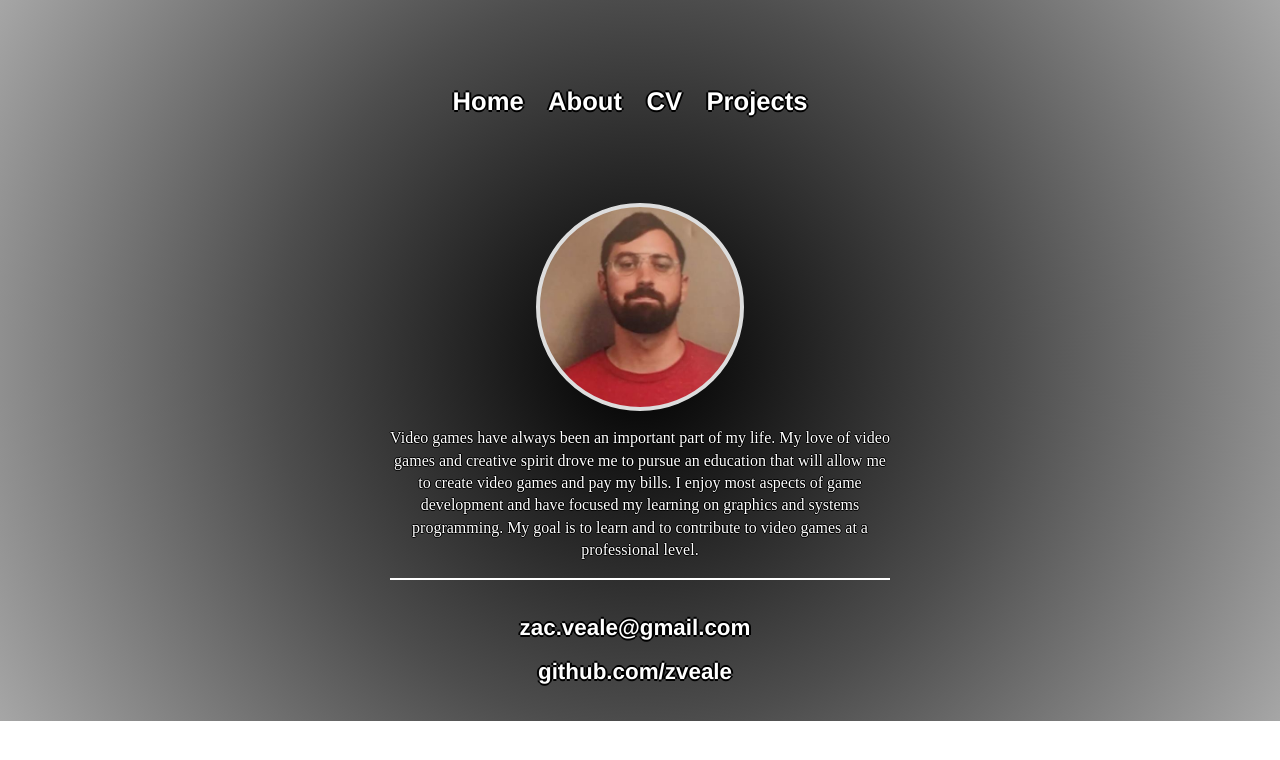
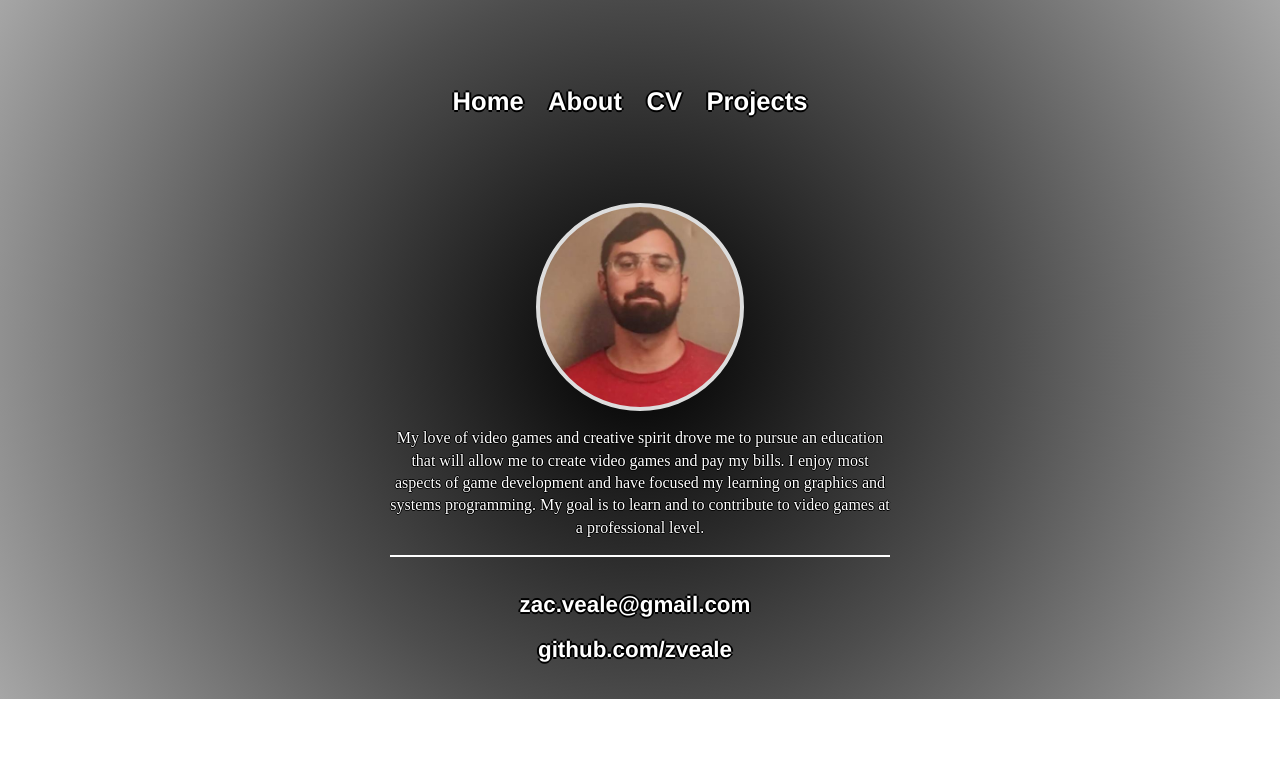
Before and after one commit to zveale/zveale.github.io, a Jekyll site: the page built from index.html, in a window 1280 px wide. Shown: the top 760 px of the page. Built offline with Jekyll 4.4.1, drawn with Linux system fonts in a browser that asks for light colours.

Commit message:
Update index.html

```diff
--- a/index.html
+++ b/index.html
@@ -4,5 +4,5 @@
 ---
 <div class="blurb">
 	<div class="profilePhoto"></div>
-	<p>Video games have always been an important part of my life. My love of video games and creative spirit drove me to pursue an education that will allow me to create video games and pay my bills. I enjoy most aspects of game development and have focused my learning on graphics and systems programming. My goal is to learn and to contribute to video games at a professional level.</p>
+	<p>My love of video games and creative spirit drove me to pursue an education that will allow me to create video games and pay my bills. I enjoy most aspects of game development and have focused my learning on graphics and systems programming. My goal is to learn and to contribute to video games at a professional level.</p>
 </div><!-- /.blurb -->
```
